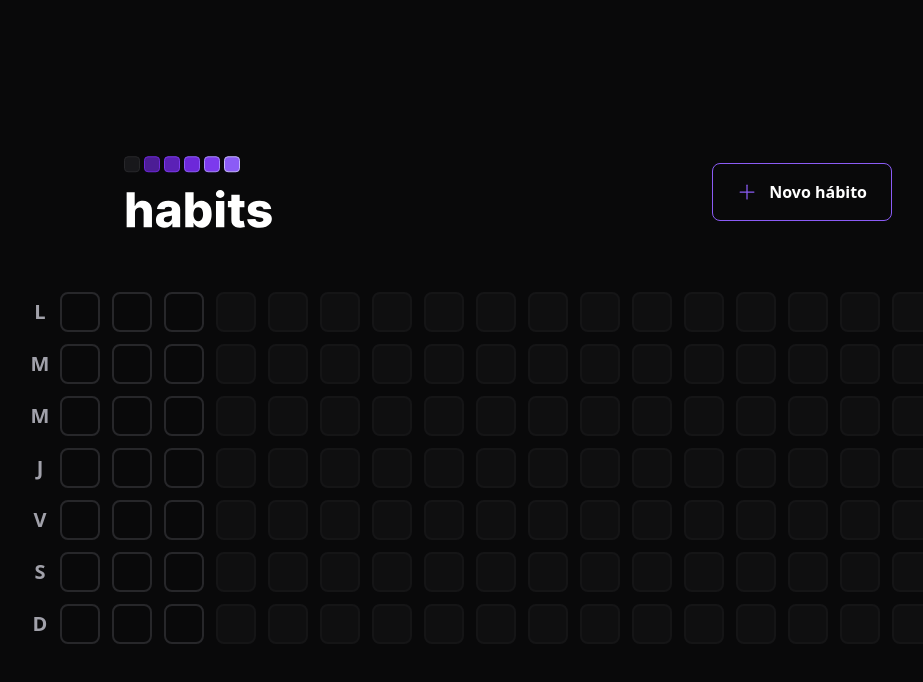
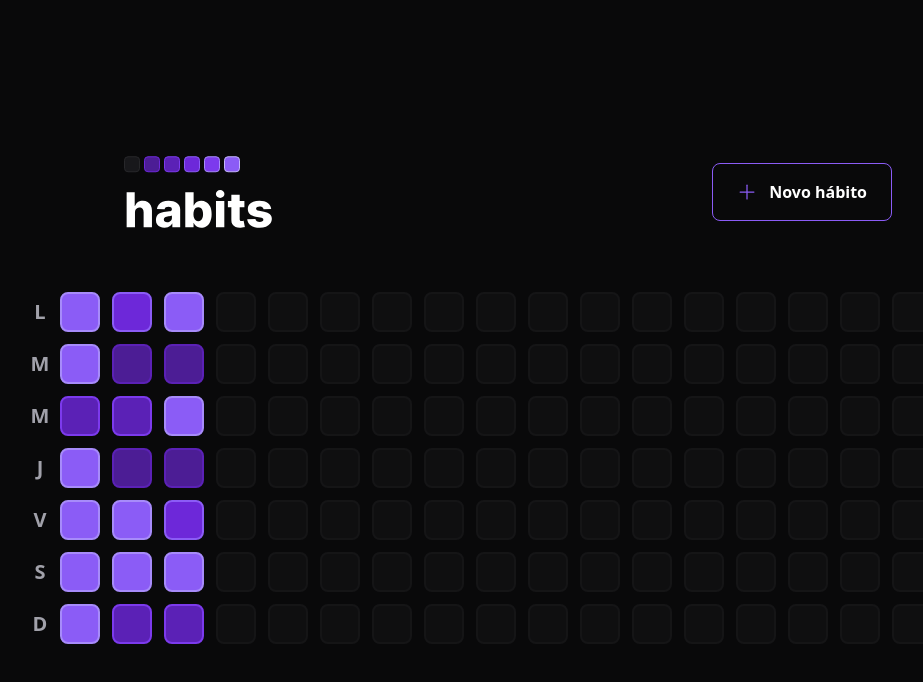
Before and after one commit to esiammd/nlw-setup, a React (Vite) app in the folder web/: page / in a window 1280 px wide. Shown: the top 682 px of the page, without its empty margins (132-1055 px from the left). Built offline with nearby package versions, Linux system fonts and the light colour scheme.

Commit message:
fix(web): component update with the calculation of the percentage of completed habits

```diff
--- a/web/package.json
+++ b/web/package.json
@@ -11,6 +11,7 @@
   "dependencies": {
     "@radix-ui/react-dialog": "^1.0.2",
     "@radix-ui/react-popover": "^1.0.3",
+    "clsx": "^1.2.1",
     "dayjs": "^1.11.7",
     "phosphor-react": "^1.4.1",
     "react": "^18.2.0",
--- a/web/src/components/HabitDay.tsx
+++ b/web/src/components/HabitDay.tsx
@@ -1,10 +1,27 @@
 import * as Popover from '@radix-ui/react-popover';
+import clsx from 'clsx';
 import { ProgressBar } from './ProgressBar';
 
-export function HabitDay() {
+interface HabitDayProps {
+    completed: number;
+    amount: number;
+}
+
+export function HabitDay(props: HabitDayProps ) {
+    const completedPercentage = Math.round((props.completed / props.amount) * 100);
+
     return (
         <Popover.Root>
-            <Popover.Trigger className="w-10 h-10 bd-zinc-900 border-2 border-zinc-800 rounded-lg">
+            <Popover.Trigger
+                className={clsx("w-10 h-10 border-2 rounded-lg", {
+                    "bg-violet-900 border-violet-800": completedPercentage === 0,
+                    "bg-violet-900 border-violet-700": completedPercentage > 0 && completedPercentage < 20,
+                    "bg-violet-800 border-violet-600": completedPercentage >= 20 && completedPercentage < 40,
+                    "bg-violet-700 border-violet-500": completedPercentage >= 40 && completedPercentage < 60,
+                    "bg-violet-400 border-violet-500": completedPercentage >= 60 && completedPercentage < 80,
+                    "bg-violet-500 border-violet-400": completedPercentage >= 80,
+                })}
+            >
                 <Popover.Portal>
                     <Popover.Content className="min-w-[320px] p-6 rounded-2xl bg-zinc-900 flex flex-col">
                         <Popover.Arrow height={8} width={16} className="fill-zinc-900" />
@@ -12,7 +29,7 @@
                         <span className="front-semibold text-zinc-400">martes</span>
                         <span className="mt-1 font-extrabold leading-tight text-3xl">25/01</span>
 
-                        <ProgressBar progress={75} />
+                        <ProgressBar progress={completedPercentage} />
                     </Popover.Content>
                 </Popover.Portal>
             </Popover.Trigger>
--- a/web/src/components/SummaryTable.tsx
+++ b/web/src/components/SummaryTable.tsx
@@ -25,7 +25,13 @@
 
             <div className="grid grid-rows-7 grid-flow-col gap-3">
                 {summaryDates.map(date => {
-                    return <HabitDay key={date.toString()} />;
+                    return (
+                        <HabitDay
+                            key={date.toString()}
+                            amount={5}
+                            completed={Math.round(Math.random() * 5)}
+                        />
+                    );
                 })}
 
                 {amountOfDaysToFill > 0 && Array.from({ length: amountOfDaysToFill }).map((_, index) => {
```
Also changed, not shown: 1 other file (tests, documents, lock files or other folders).
